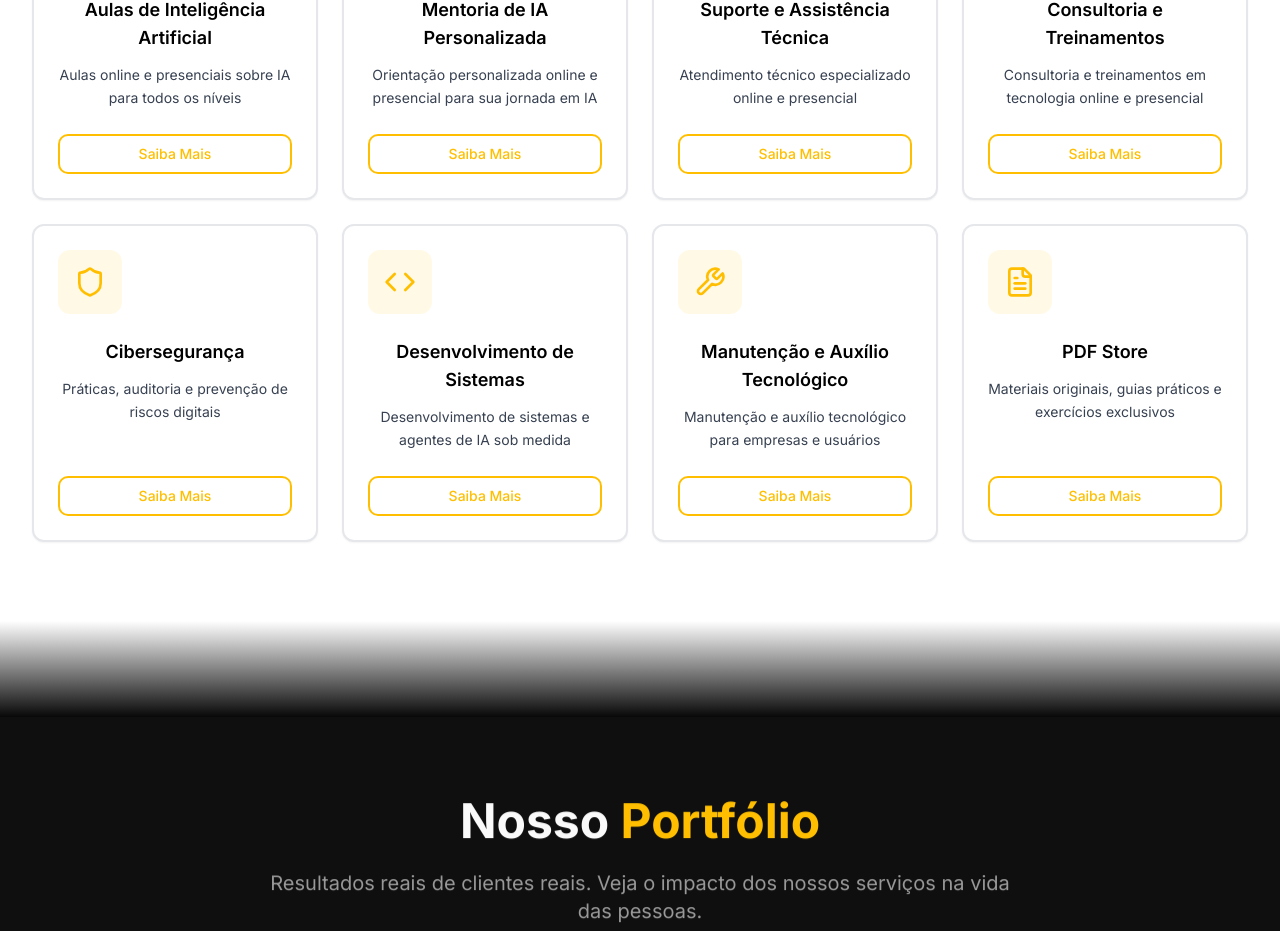
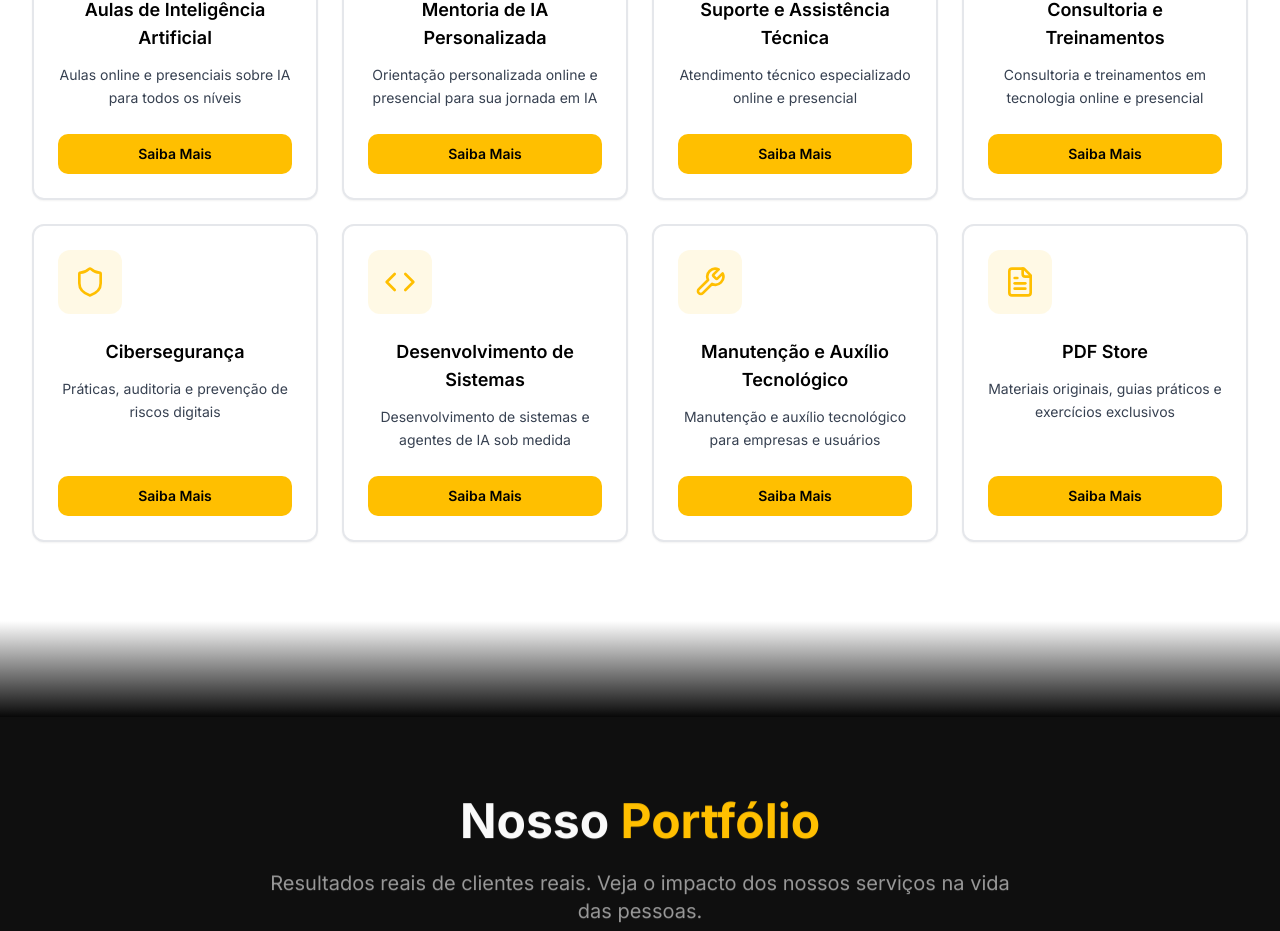
Before and after one commit to Nenkkyou/cyber-class-compass-90424, a React (Vite) app: page / in a window 1280 px wide. Shown: the part 2349-3280 px from the top of the page. Built offline with nearby package versions, Linux system fonts and the light colour scheme.

Commit message:
Fix button hover color

```diff
--- a/src/components/ServicesSection.tsx
+++ b/src/components/ServicesSection.tsx
@@ -160,12 +160,12 @@ const ServicesSection = memo(() => {
                 {service.description}
               </p>
 
-                <Dialog>
-                  <DialogTrigger asChild>
-                    <Button variant="glow" className="w-full">
-                      Saiba Mais
-                    </Button>
-                  </DialogTrigger>
+              <Dialog>
+                <DialogTrigger asChild>
+                  <Button className="w-full bg-amber-neon hover:bg-amber-neon/90 text-black font-semibold">
+                    Saiba Mais
+                  </Button>
+                </DialogTrigger>
                   <DialogContent className="sm:max-w-md bg-white">
                     <DialogHeader>
                       <DialogTitle className="flex items-center gap-2 text-black">
```
